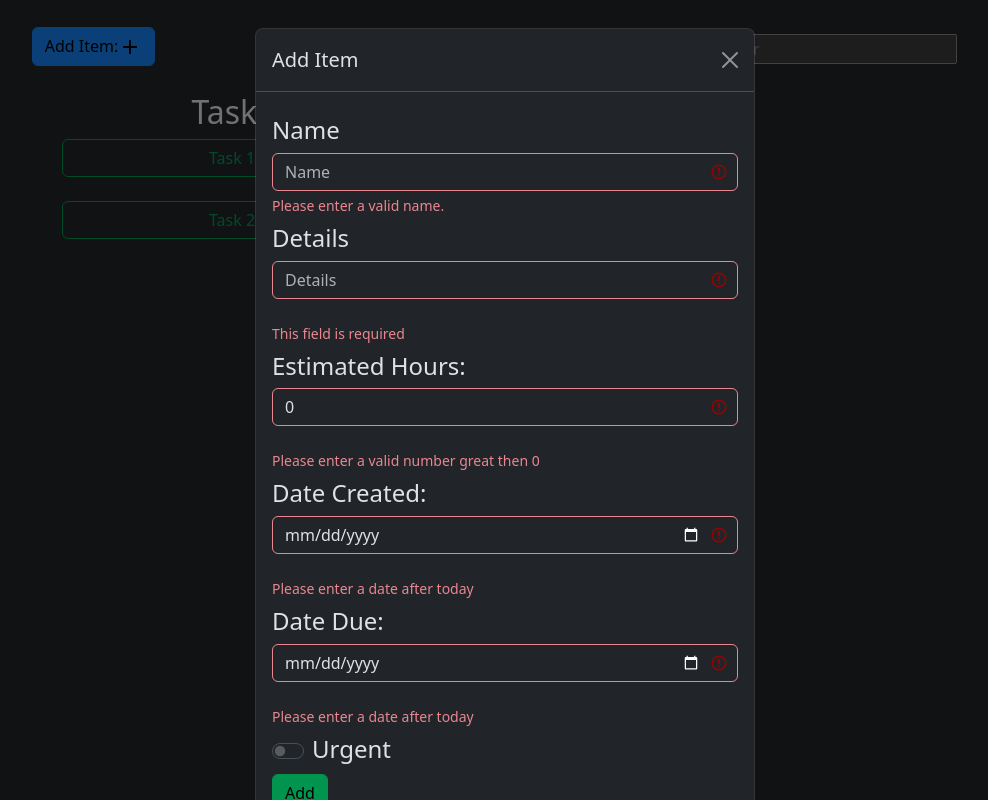
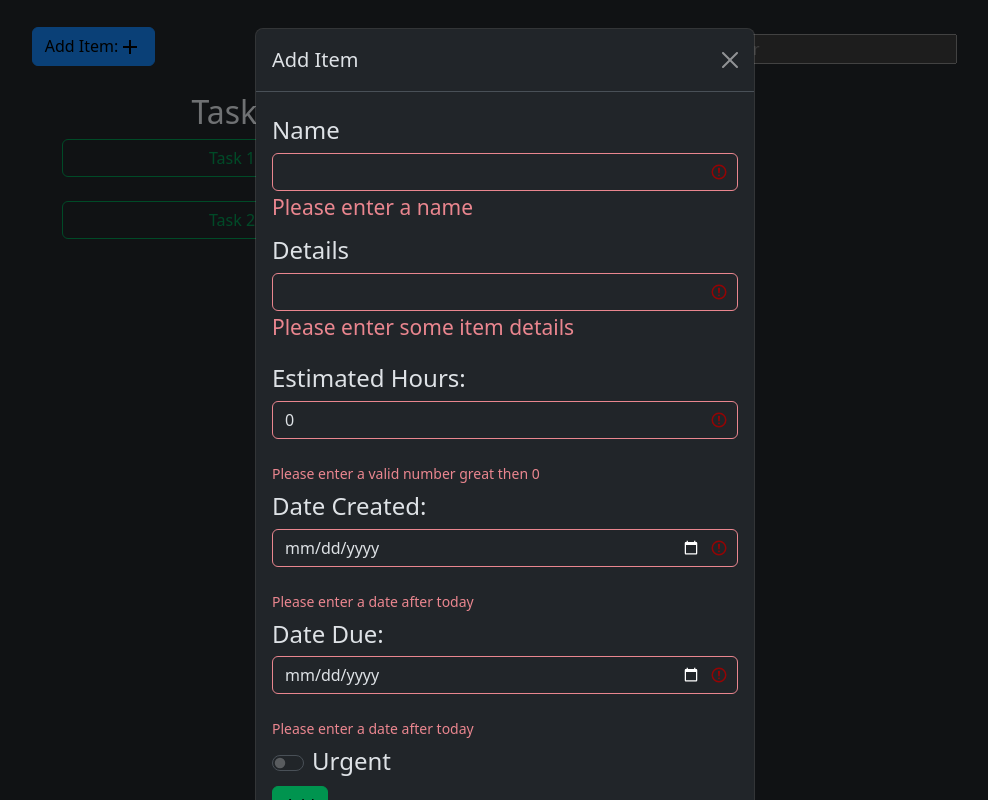
Before and after one commit to mickelson-classroom/list-detail-site-garv5014, a React (Create React App) app in the folder list-details/: page / in a window 1280 px wide. Both pictures are taken after a click on the button "Add Item:". Shown: the whole page, without its empty margins (135-1123 px from the left). Built offline with nearby package versions, Linux system fonts and the light colour scheme.

Commit message:
Made a custom input for text

```diff
--- a/list-details/src/components/AddItem.tsx
+++ b/list-details/src/components/AddItem.tsx
@@ -1,5 +1,6 @@
 import { useState, FC } from "react";
 import IListItem from "../interfaces/IListItem";
+import { CustomTextInput } from "./CustomTextInput";
 
 export const AddItem: FC<{ handleAdd: (item: IListItem) => void }> = ({
   handleAdd,
@@ -8,9 +9,20 @@ export const AddItem: FC<{ handleAdd: (item: IListItem) => void }> = ({
     e.preventDefault();
 
     handleAdd(itemInfo);
+    setItemInfo({
+      id: crypto.randomUUID(),
+      Name: "",
+      Details: "",
+      owners: [],
+      "Est Hrs": 0,
+      "Date Created": "",
+      "Due Date": "",
+      isUrgent: false,
+    });
   };
 
   const handleChange = (value: string | boolean, name: string) => {
+    console.log(value, name);
     setItemInfo((prevState) => {
       return {
         ...prevState,
@@ -29,6 +41,7 @@ export const AddItem: FC<{ handleAdd: (item: IListItem) => void }> = ({
     "Due Date": "",
     isUrgent: false,
   });
+
   return (
     <div className="row">
       <form
@@ -36,42 +49,29 @@ export const AddItem: FC<{ handleAdd: (item: IListItem) => void }> = ({
         className="form needs-validation"
         noValidate
       >
-        <div>
-          <label htmlFor="Item_Name" className="form-label h4 mt-2">
-            Name
-          </label>
-          <input
-            type="text"
-            name="Item_Name"
-            className={`form-control ${
-              itemInfo?.Name ? "is-valid" : "is-invalid"
-            }`}
-            value={itemInfo?.Name}
-            placeholder="Name"
-            onChange={(e) => handleChange(e.target.value, "Name")}
-            required
-          />
-          <div className="invalid-feedback">Please enter a valid name.</div>
-          <div className="valid-feedback">Good job</div>
-        </div>
+        <CustomTextInput
+          validationCondition={(value: string) => value.length !== 0}
+          label={"Name"}
+          forHtml={"Item_Name"}
+          handleParentChange={(newValue: string) =>
+            handleChange(newValue, "Name")
+          }
+          validFeedback="Looks good!"
+          invalidFeedback="Please enter a name"
+        />
 
-        <div>
-          <label htmlFor="Item_Details" className="form-label h4 mt-2">
-            Details
-          </label>
-          <input
-            type="text"
-            id="Item_Details"
-            className={`form-control mb-4 ${
-              itemInfo?.Details ? "is-valid" : "is-invalid"
-            }`}
-            value={itemInfo?.Details}
-            placeholder="Details"
-            onChange={(e) => handleChange(e.target.value, "Details")}
-          />
-          <div className="valid-feedback">Word! Nice!</div>
-          <div className="invalid-feedback"> This field is required</div>
-        </div>
+        <CustomTextInput
+          validationCondition={(value: string) => value.length !== 0}
+          label={"Details"}
+          forHtml={"Item_Details"}
+          handleParentChange={(newValue: string) =>
+            handleChange(newValue, "Details")
+          }
+          validFeedback="Looks good!"
+          invalidFeedback="Please enter some item details"
+        />
+
+
 
         <div>
           <label htmlFor="Est_Hrs" className="form-label h4 mt-2">
--- /dev/null
+++ b/list-details/src/components/CustomTextInput.tsx
@@ -0,0 +1,49 @@
+import React, { FC, useState } from "react";
+
+export const CustomTextInput: FC<{
+  validationCondition: (value: string) => boolean;
+  label: string;
+  forHtml: string;
+  invalidFeedback?: string;
+  validFeedback?: string;
+  handleParentChange: (newValue: string) => void;
+}> = ({
+  validationCondition,
+  label,
+  forHtml,
+  validFeedback,
+  invalidFeedback,
+  handleParentChange,
+}) => {
+  const [inputValue, setInputValue] = useState("");
+  const [isValid, setIsValid] = useState(false);
+
+  const handleChange = (newValue: string) => {
+    setInputValue(newValue);
+    // Validate the input based on the provided condition
+    setIsValid(validationCondition(newValue));
+    handleParentChange(newValue);
+  };
+
+  return (
+    <div className={`mb-3 h4 mt-2`}>
+      <label htmlFor={`${forHtml}`} className="form-label">
+        {label}
+      </label>
+      <input
+        type="text"
+        id={`${forHtml}`}
+        className={`form-control ${isValid ? "is-valid" : "is-invalid"}`}
+        value={inputValue}
+        onChange={(e) => {
+          e.preventDefault();
+          handleChange(e.target.value);
+        }}
+      />
+      {invalidFeedback && (
+        <div className="invalid-feedback">{invalidFeedback}</div>
+      )}
+      {validFeedback && <div className="valid-feedback">{validFeedback}</div>}
+    </div>
+  );
+};
--- a/list-details/src/components/ListItemDetails.tsx
+++ b/list-details/src/components/ListItemDetails.tsx
@@ -13,15 +13,10 @@ export const ListItemDetails: FC<{
     targetItem?.owners || []
   );
 
-  const [edit, setEdit] = useState<boolean>(false);
-
-  useEffect(() => {
-    setEdit(!edit);
-  }, [edit]);
-
   useEffect(() => {
     setItemOwners(targetItem?.owners || []);
   }, [targetItem]);
+
   return (
     <div className="container">
       <div className="row justify-content-evenly">
```
